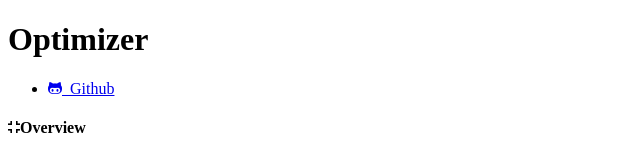
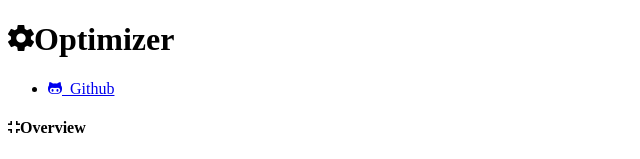
Before and after one commit to sudz123/Optimizer, a website: page Documentation/dist/index.html in a window 1280 px wide. Shown: the top 159 px of the page, without its empty margins (0-640 px from the left). Drawn offline with nearby package versions, Linux system fonts and the light colour scheme.

Commit message:
feat(dist): new prod. files

```diff
--- a/Documentation/dist/index.html
+++ b/Documentation/dist/index.html
@@ -1 +1 @@
-<!DOCTYPE html><html lang="en"> <head> <meta charset="UTF-8"> <title>Parcel testing</title> <link href="https://fonts.googleapis.com/css?family=Roboto:400,700" rel="stylesheet"> <link href="https://fonts.googleapis.com/css?family=Open+Sans:400,700" rel="stylesheet"> <link href="https://unpkg.com/ionicons@4.4.6/dist/css/ionicons.min.css" rel="stylesheet"> <link rel="stylesheet" href="/main.ba616f7f.css"></head> <body> <header class="header"> <div class="wrapper wrapper--flex"> <h1 class="header__brand">Optimizer</h1> <ul class="nav nav--inline"> <li class="nav__list-item"> <a href="#"><i class="icon ion-logo-octocat"></i> &nbsp;Github</a> </li> </ul> </div> </header> <nav class="drop-nav"> <h4 class="drop-nav__active"><i class="icon ion-md-contract"></i>Overview</h4> </nav> <div class="wrapper"> <aside class="sidebar"> <ul class="sidebar-nav"> <li class="sidebar-nav__item"> <a href="">Overview</a> <ul> <li class="sidebar-nav__subitem"><a href="">A simple program</a></li> <li class="sidebar-nav__subitem"><a href="">Installation</a></li> </ul> </li> </ul> </aside> <div id="content" class="content"></div> </div> <script src="/main.815e7d2a.js"></script> </body> </html>
+<!DOCTYPE html><html lang="en"> <head> <meta charset="UTF-8"> <title>Parcel testing</title> <link href="https://fonts.googleapis.com/css?family=Roboto:400,700" rel="stylesheet"> <link href="https://fonts.googleapis.com/css?family=Open+Sans:400,700" rel="stylesheet"> <link href="https://unpkg.com/ionicons@4.4.6/dist/css/ionicons.min.css" rel="stylesheet"> <link href="/main.daf968fc.css" rel="stylesheet"> </head> <body> <header class="header"> <div class="wrapper wrapper--flex"> <h1 class="header__brand"><i class="icon ion-md-settings"></i>Optimizer</h1> <ul class="nav nav--inline"> <li class="nav__list-item"> <a href="#"><i class="icon ion-logo-octocat"></i> &nbsp;Github</a> </li> </ul> </div> </header> <nav class="drop-nav"> <h4 class="drop-nav__active"><i class="icon ion-md-contract"></i>Overview</h4> </nav> <div class="wrapper"> <aside class="sidebar"> <ul class="sidebar-nav"> <li class="sidebar-nav__item"> <a href="">Overview</a> <ul> <li class="sidebar-nav__subitem"><a href="">A simple program</a></li> <li class="sidebar-nav__subitem"><a href="">Installation</a></li> </ul> </li> </ul> </aside> <div id="content" class="content"></div> </div> <script src="/main.3ab23e40.js"></script> </body> </html>
```
Also changed, not shown: 7 other files.
